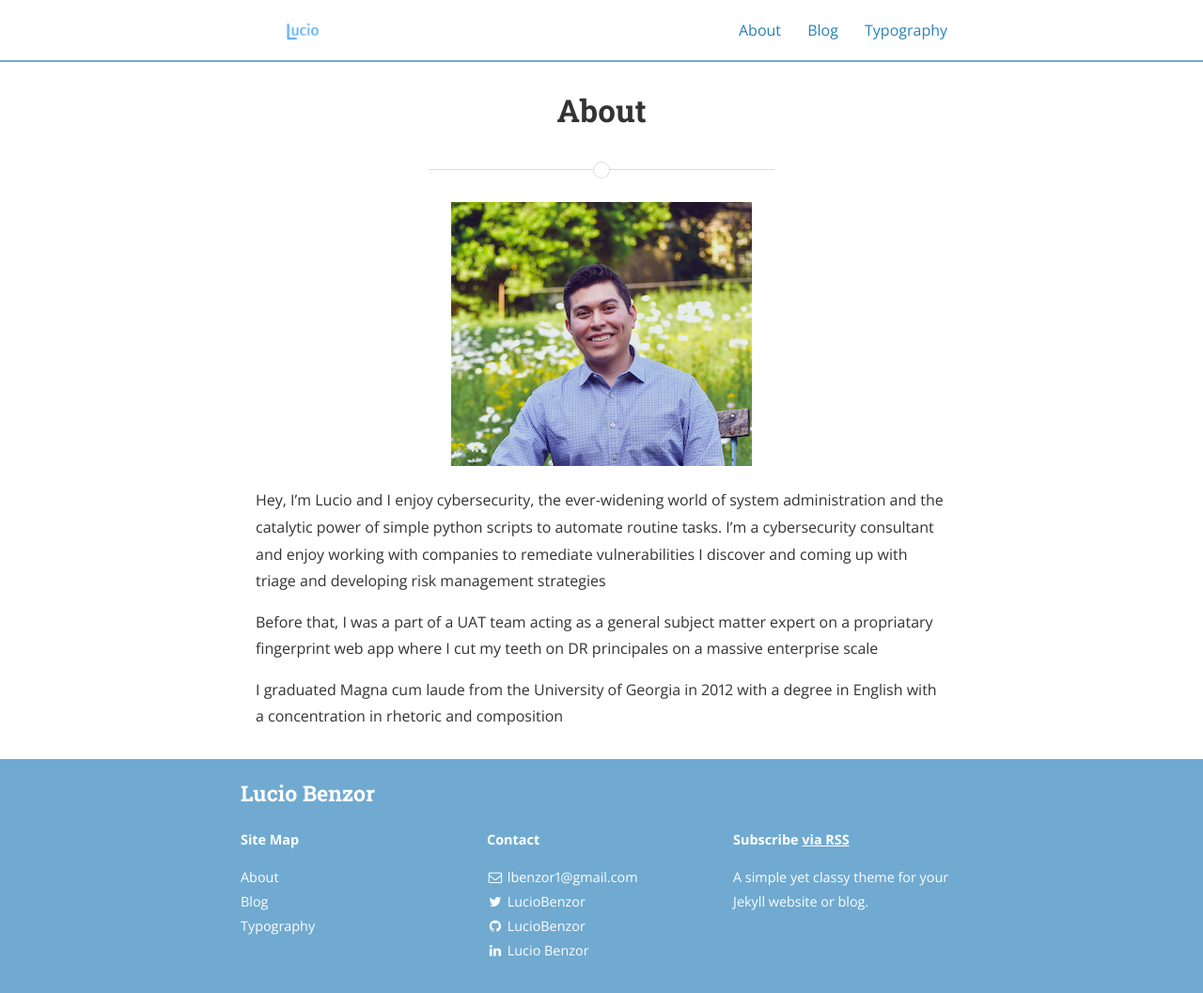
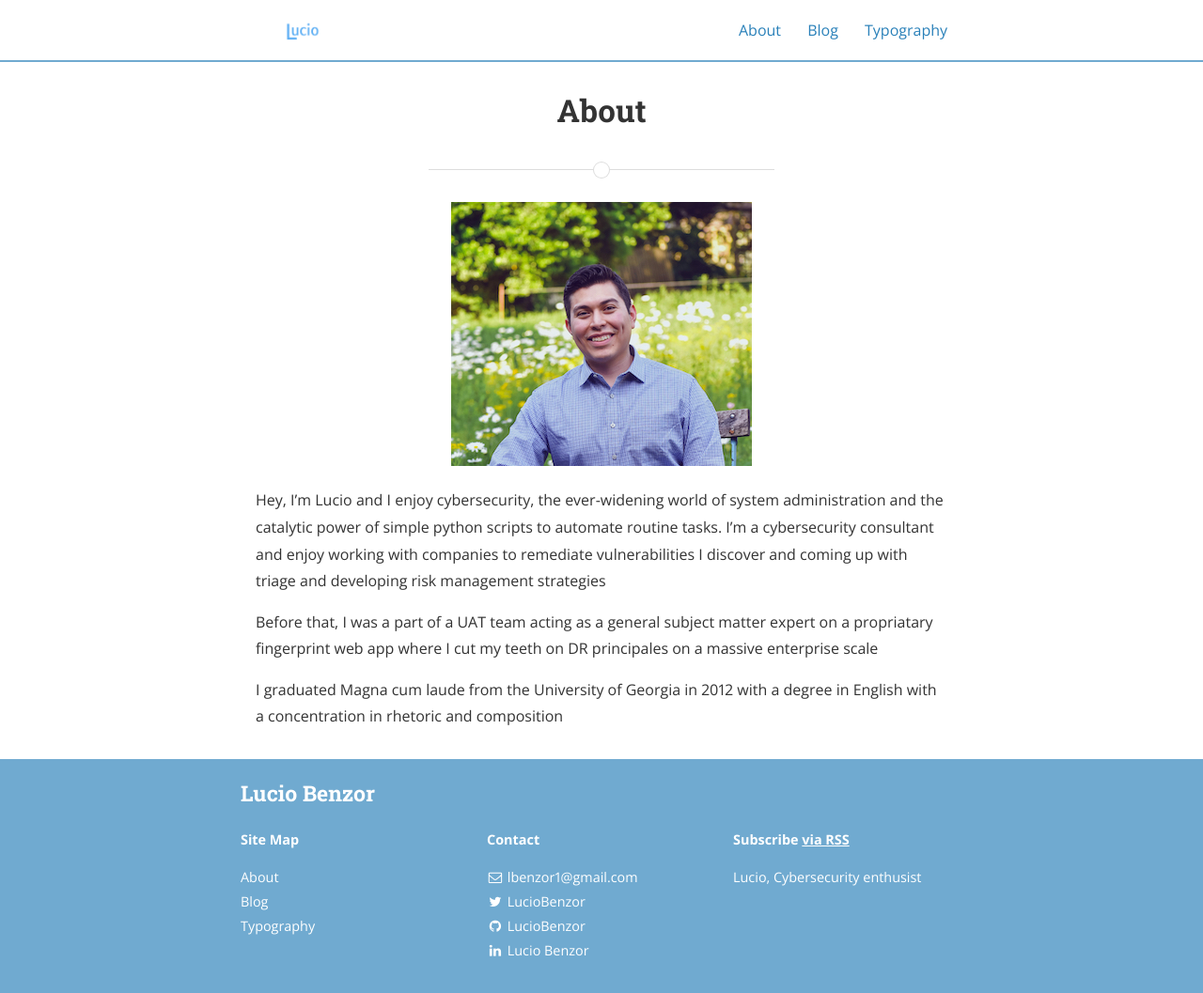
Before and after one commit to LucioBenzor/LucioBenzor.github.io, a Jekyll site: the page built from about.md, in a window 1280 px wide. Shown: the whole page at 94% size. Built offline with Jekyll 4.4.1, drawn with Linux system fonts in a browser that asks for light colours; nearby versions of some CDN libraries.

Commit message:
Update _config.yml

```diff
--- a/_config.yml
+++ b/_config.yml
@@ -9,11 +9,11 @@
 
 # Site settings
 title: Lucio Benzor
-subtitle: "Cybersecurity, Python, and Sys Administration"
+subtitle: "Cybersecurity, Python, and System Administration"
 email: lbenzor1@gmail.com
 name: Lucio, Cybersecurity enthusist
 description: >
-  A simple yet classy theme for your Jekyll website or blog.
+  Lucio, Cybersecurity enthusist
 # Base URL of site (i.e. /blog). It should always start with a slash,
 # and never end with a slash. Set it to a blank value if hosting at the
 # root of your server.
```
